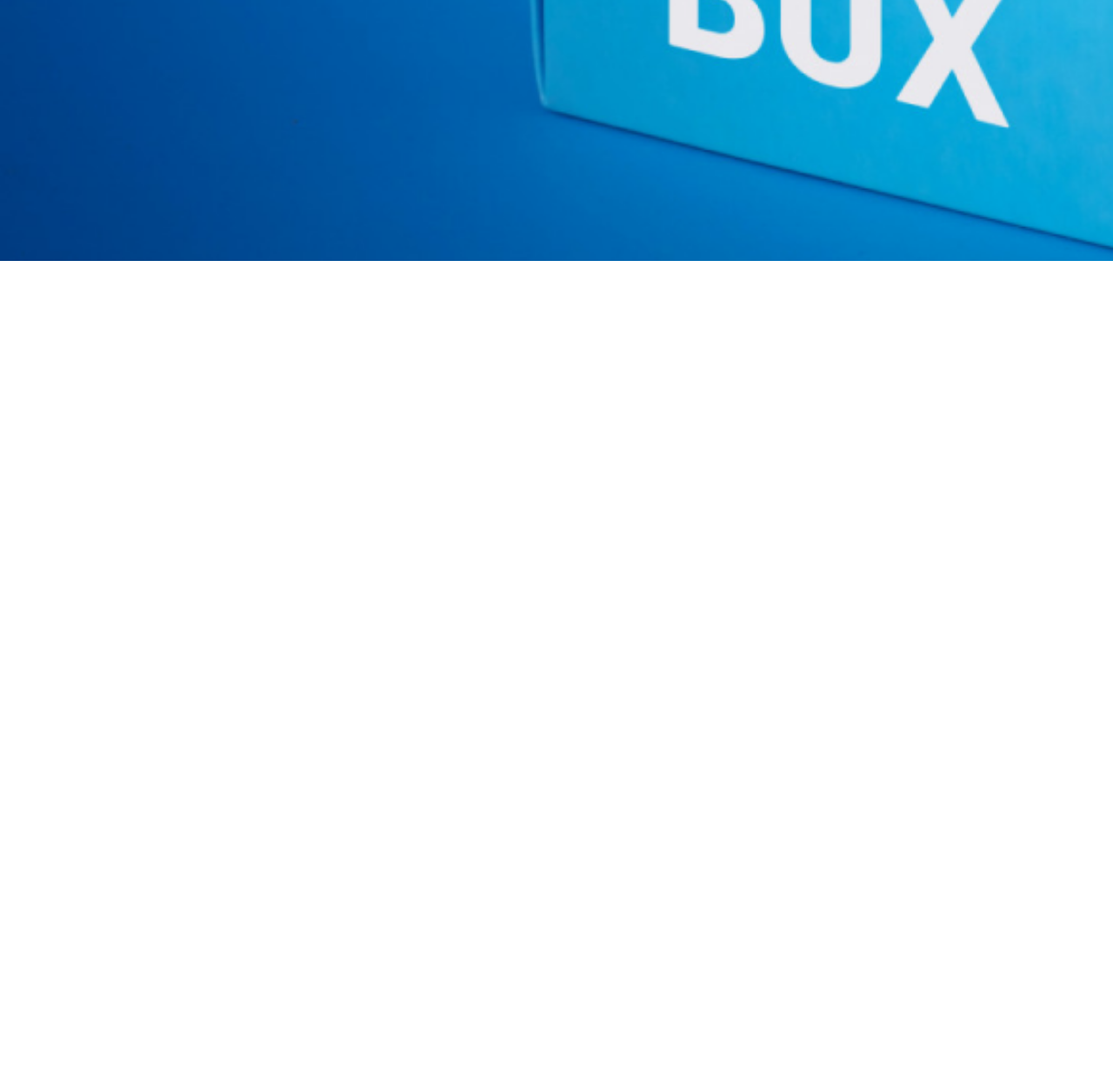
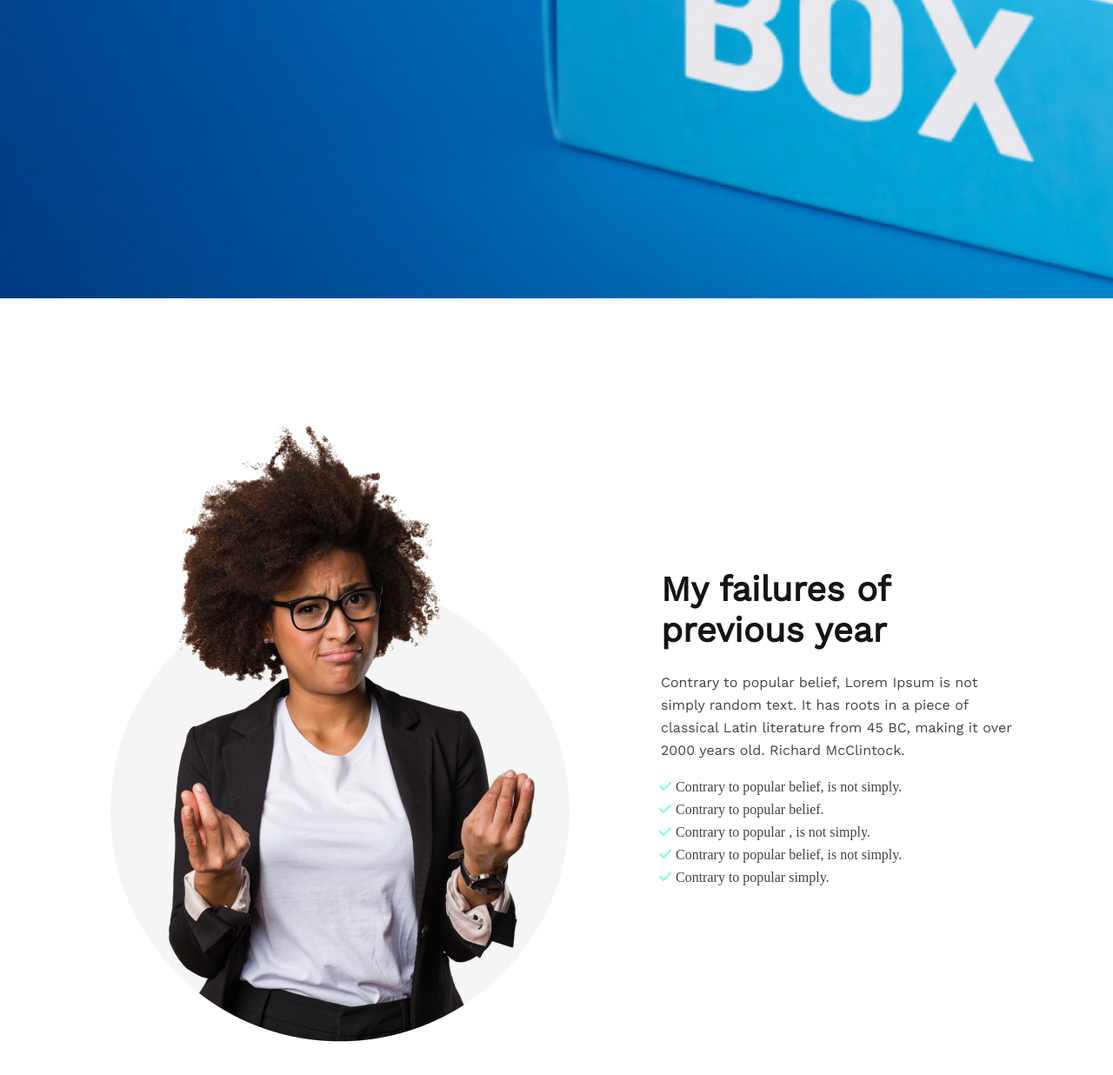
Before and after one commit to ajoy45/assingement1, a plain HTML site: page index.html in a window 1280 px wide. Shown: the part 1478-2714 px from the top of the page at 87% size. Before the commit the page ends 1778 px from the top, so only its background shows below. Drawn offline with nearby package versions, Linux system fonts and the light colour scheme.

Commit message:
failure section add

```diff
--- a/css/styles.css
+++ b/css/styles.css
@@ -2,11 +2,22 @@
     margin: 0;
 }
 
-h1 {
+h1,
+h2,
+h3,
+h4,
+h5,
+h6,
+p {
     font-family: 'Inter', sans-serif;
     font-family: 'Open Sans', sans-serif;
     font-family: 'Poppins', sans-serif;
     font-family: 'Work Sans', sans-serif;
+}
+
+main {
+    max-width: 1072px;
+    margin: 0 auto;
 }
 
 /* header styles */
@@ -14,7 +25,7 @@ header {
     background-image: url('../images/banner/banner3.png');
     background-repeat: no-repeat;
     background-size: cover;
-    padding:180px 0;
+    padding: 180px 0;
 
 }
 
@@ -47,3 +58,36 @@ header {
     line-height: 23px;
     color: #005FAC;
 }
+
+/* failure section styles */
+.failure-container {
+    display: flex;
+    align-items: center;
+    gap: 87px;
+    margin-top: 131px;
+
+}
+
+.failure-description h2 {
+    font-weight: 700;
+    font-size: 40px;
+    line-height: 47px;
+    color: #151414;
+    margin-bottom: 24px;
+}
+
+.failure-description p {
+    font-weight: 400;
+    line-height: 26px;
+    color: #444343;
+    margin-bottom: 16px;
+}
+.failure-description ul li{
+    list-style-type: none;
+    margin-left: -43px;
+    line-height: 26px;
+    color: #444343;
+}
+.failure-section{
+    margin-bottom: 129px;
+}
--- a/index.html
+++ b/index.html
@@ -14,6 +14,9 @@
     <link
         href="https://fonts.googleapis.com/css2?family=Inter:wght@300&family=Open+Sans&family=Poppins&family=Work+Sans:ital,wght@0,400;1,300&display=swap"
         rel="stylesheet">
+        <!-- font awesome -->
+       <link rel="stylesheet" href=" https://cdnjs.cloudflare.com/ajax/libs/font-awesome/6.2.1/css/all.min.css">
+        <!-- <script src="https://kit.fontawesome.com/ac9c55de9d.js" crossorigin="anonymous"></script> -->
 </head>
 
 <body>
@@ -30,6 +33,27 @@
 
         </section>
     </header>
+    <main>
+        <!-- my failure section -->
+        <section class="failure-section">
+            <div class="failure-container">
+                <div class="failure-person">
+                   <img src="images/person.png" alt="">
+                </div>
+                <div class="failure-description">
+                    <h2>My failures of previous year</h2>
+                    <p>Contrary to popular belief, Lorem Ipsum is not simply random text. It has roots in a piece of classical Latin literature from 45 BC, making it over 2000 years old. Richard McClintock.</p>
+                    <ul>
+                        <li> <i class="fa-solid fa-check" style="color: aquamarine;"></i> Contrary to popular belief, is not simply.</li>
+                        <li> <i class="fa-solid fa-check"style="color: aquamarine;"></i> Contrary to popular belief.</li>
+                        <li> <i class="fa-solid fa-check"style="color: aquamarine;"></i> Contrary to popular , is not simply.</li>
+                        <li> <i class="fa-solid fa-check"style="color: aquamarine;"></i> Contrary to popular belief, is not simply.</li>
+                        <li> <i class="fa-solid fa-check"style="color: aquamarine;"></i> Contrary to popular simply.</li>
+                    </ul>
+                </div>
+            </div>
+        </section>
+    </main>
 </body>
 
 </html>
```
